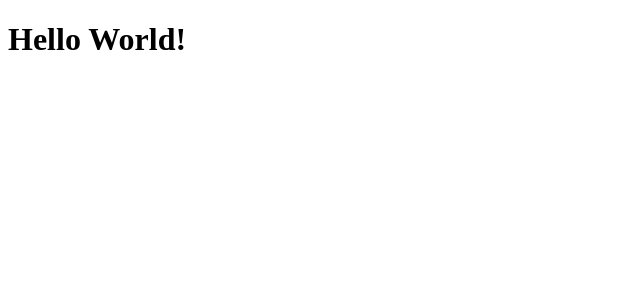
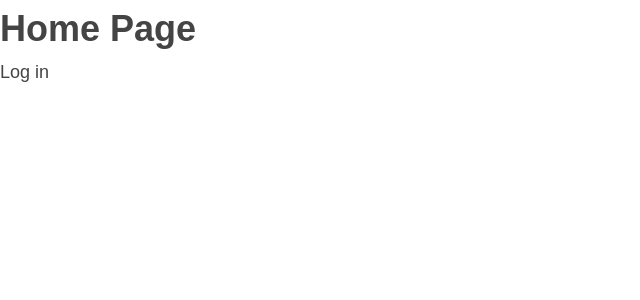
Before and after one commit to pedrofrohmut/real-web-app, a React (Create React App) app in the folder client/: page / in a window 1280 px wide. Shown: the top 300 px of the page, without its empty margins (0-640 px from the left). Built offline with nearby package versions, Linux system fonts and the light colour scheme.

Commit message:
React Route Dom setup (home and login)

```diff
--- a/client/package.json
+++ b/client/package.json
@@ -5,13 +5,15 @@
   "dependencies": {
     "react": "^16.8.6",
     "react-dom": "^16.8.6",
+    "react-router-dom": "^5.0.1",
     "react-scripts": "3.0.1"
   },
   "scripts": {
     "start": "react-scripts start",
     "build": "react-scripts build",
     "test": "react-scripts test",
-    "eject": "react-scripts eject"
+    "eject": "react-scripts eject",
+    "lint": "eslint src"
   },
   "eslintConfig": {
     "extends": "react-app"
--- a/client/src/App.js
+++ b/client/src/App.js
@@ -1,9 +1,15 @@
 import React from "react"
+import { BrowserRouter, Route, Switch } from "react-router-dom"
+import HomePage from "./pages/HomePage"
+import LoginPage from "./pages/LoginPage"
 
 const App = () => (
-  <div className="App">
-    <h1>Hello World!</h1>
-  </div>
+  <BrowserRouter>
+    <Switch>
+      <Route exact path="/" component={HomePage} />
+      <Route exact path="/login" component={LoginPage} />
+    </Switch>
+  </BrowserRouter>
 )
 
 export default App
--- a/client/src/index.css
+++ b/client/src/index.css
@@ -0,0 +1,44 @@
+*,
+*::before,
+*::after {
+  box-sizing: border-box;
+  margin: 0;
+  padding: 0;
+}
+
+:root {
+  font-size: 18px;
+  --fullWhite: #fff;
+  --fullBlack: #000;
+  --grey1: #222;
+  --grey2: #444;
+  --grey3: #666;
+  --grey3: #888;
+  --grey4: #aaa;
+  --grey5: #ccc;
+  --grey6: #eee;
+}
+
+body {
+  overflow-x: hidden;
+  min-height: 100vh;
+  background-color: var(--fullWhite);
+  color: var(--grey2);
+  line-height: 1.6;
+  text-align: left;
+  font-family: Arial, Helvetica, sans-serif;
+  font-weight: 400;
+}
+
+p {
+  text-align: justify;
+}
+
+a {
+  color: var(--grey2);
+  text-decoration: none;
+}
+
+ul {
+  list-style: none;
+}
--- /dev/null
+++ b/client/src/pages/HomePage.jsx
@@ -0,0 +1,11 @@
+import React from "react"
+import { Link } from "react-router-dom"
+
+const HomePage = () => (
+  <div className="HomePage">
+    <h1>Home Page</h1>
+    <Link to="/login">Log in</Link>
+  </div>
+)
+
+export default HomePage
--- /dev/null
+++ b/client/src/pages/LoginPage.jsx
@@ -0,0 +1,9 @@
+import React from "react"
+
+const LoginPage = () => (
+  <div className="LoginPage">
+    <h1>Log in Page</h1>
+  </div>
+)
+
+export default LoginPage
```
Also changed, not shown: 2 other files (tests, documents, lock files or other folders).
